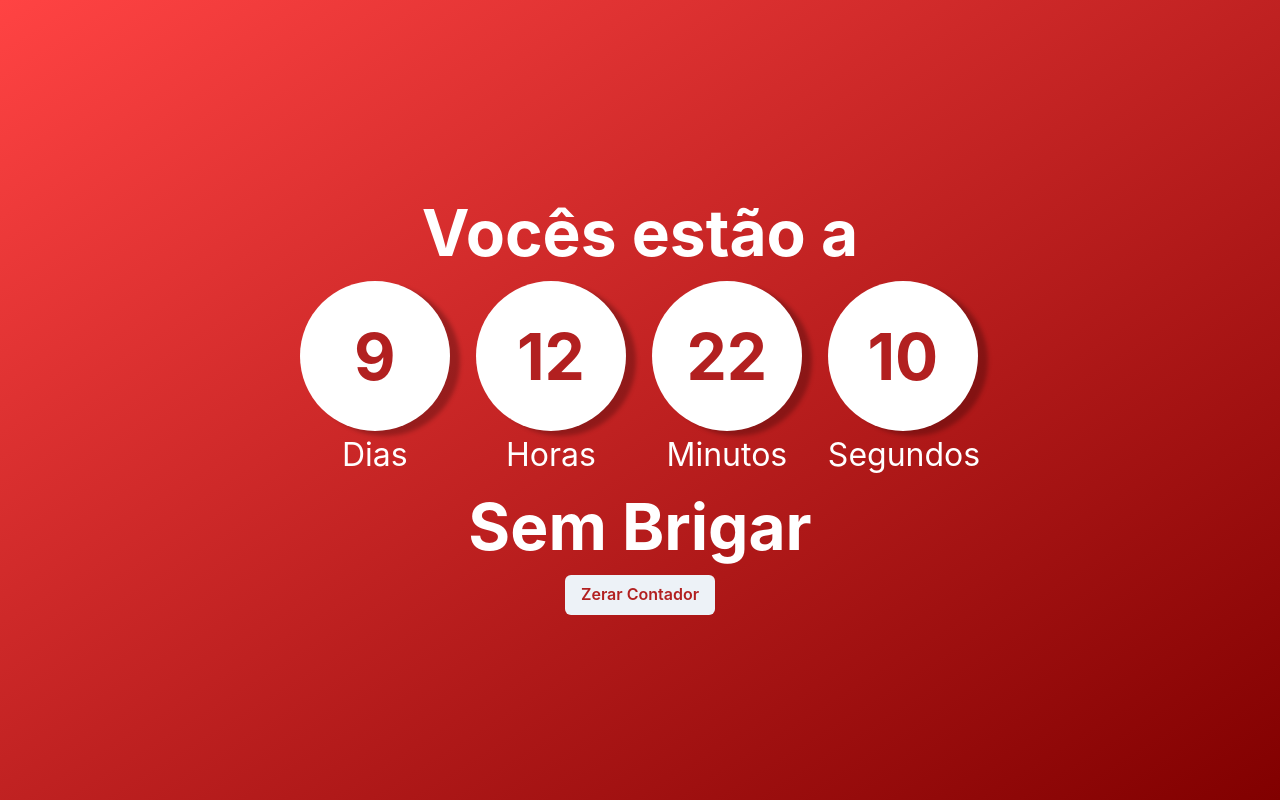
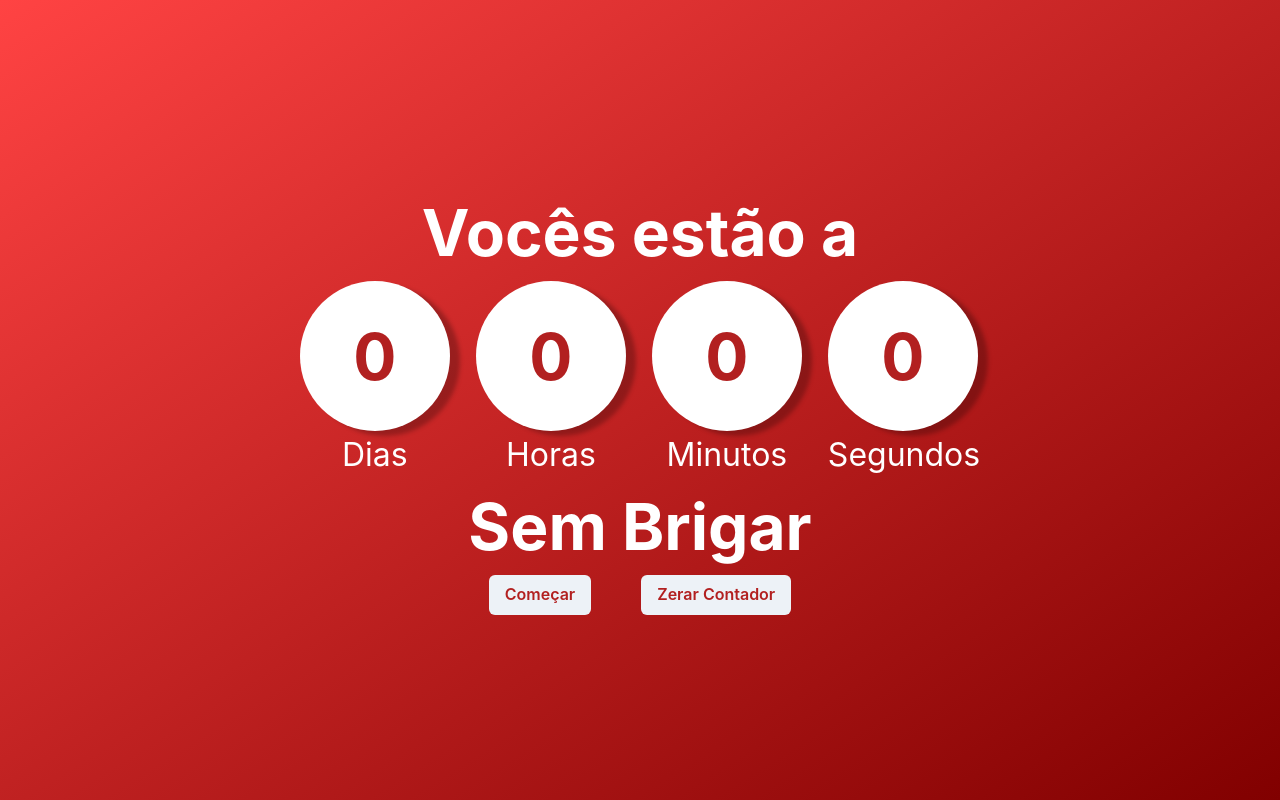
Before and after one commit to RenanCristovao/N-o-Briguem, a React (Create React App) app: page /NaoBriguem in a window 1280 px wide. Built offline with nearby package versions, Linux system fonts and the light colour scheme.

Commit message:
Funcionalidade do contador

```diff
--- a/src/components/CardTimer.js
+++ b/src/components/CardTimer.js
@@ -1,6 +1,8 @@
-import { Box, Text, Flex } from "@chakra-ui/react";
+import { Box, Text } from "@chakra-ui/react";
 
 function CardTimer(props) {
+  const value = props.value;
+
   return (
     <Box
       fontSize={{ base: "8px", sm: "24px", md: "32px" }}
@@ -20,7 +22,7 @@ function CardTimer(props) {
           fontSize={{ base: "32px", sm: "36px", md: "64px" }}
           as="b"
         >
-          {props.value}
+          {value}
         </Text>
       </Box>
       {props.label}
--- a/src/page/NaoBriguem.js
+++ b/src/page/NaoBriguem.js
@@ -1,7 +1,48 @@
-import { Flex, Text, Box, Button } from "@chakra-ui/react";
+import { Flex, Text, Button } from "@chakra-ui/react";
+import { useState } from "react";
 import CardTimer from "../components/CardTimer";
 
 function NaoBriguem() {
+  const [segundos, setSegundos] = useState(0);
+  const [minutos, setMinutos] = useState(0);
+  const [horas, setHoras] = useState(0);
+  const [dias, setDias] = useState(0);
+  let loop;
+
+  function start() {
+    Count();
+  }
+
+  function Count() {
+    loop = setTimeout(() => {
+      start();
+      setSegundos(segundos + 1);
+    }, 100);
+
+    if (segundos === 59) {
+      setSegundos(0);
+      setMinutos(minutos + 1);
+    }
+    if (minutos === 59) {
+      setMinutos(0);
+      setHoras(horas + 1);
+    }
+    if (horas === 23) {
+      setHoras(0);
+      setDias(dias + 1);
+    }
+    console.log(segundos);
+  }
+
+  function Zerar() {
+    setDias(0);
+    setMinutos(0);
+    setSegundos(0);
+    setHoras(0);
+
+    clearInterval(loop);
+  }
+
   return (
     <Flex
       h="100vh"
@@ -15,15 +56,22 @@ function NaoBriguem() {
           Vocês estão a
         </Text>
         <Flex>
-          <CardTimer value="9" label="Dias" />
-          <CardTimer value="12" label="Horas" />
-          <CardTimer value="22" label="Minutos" />
-          <CardTimer value="10" label="Segundos" />
+          <CardTimer value={dias} label="Dias" />
+          <CardTimer value={horas} label="Horas" />
+          <CardTimer value={minutos} label="Minutos" />
+          <CardTimer value={segundos} label="Segundos" />
         </Flex>
         <Text fontSize={{ base: "32px", md: "64px" }} as="b" align="center">
           Sem Brigar
         </Text>
-        <Button color="#B22020">Zerar Contador</Button>
+        <Flex>
+          <Button onClick={start} color="#B22020" m="0 25px">
+            Começar
+          </Button>
+          <Button onClick={Zerar} color="#B22020" m="0 25px">
+            Zerar Contador
+          </Button>
+        </Flex>
       </Flex>
     </Flex>
   );
```
